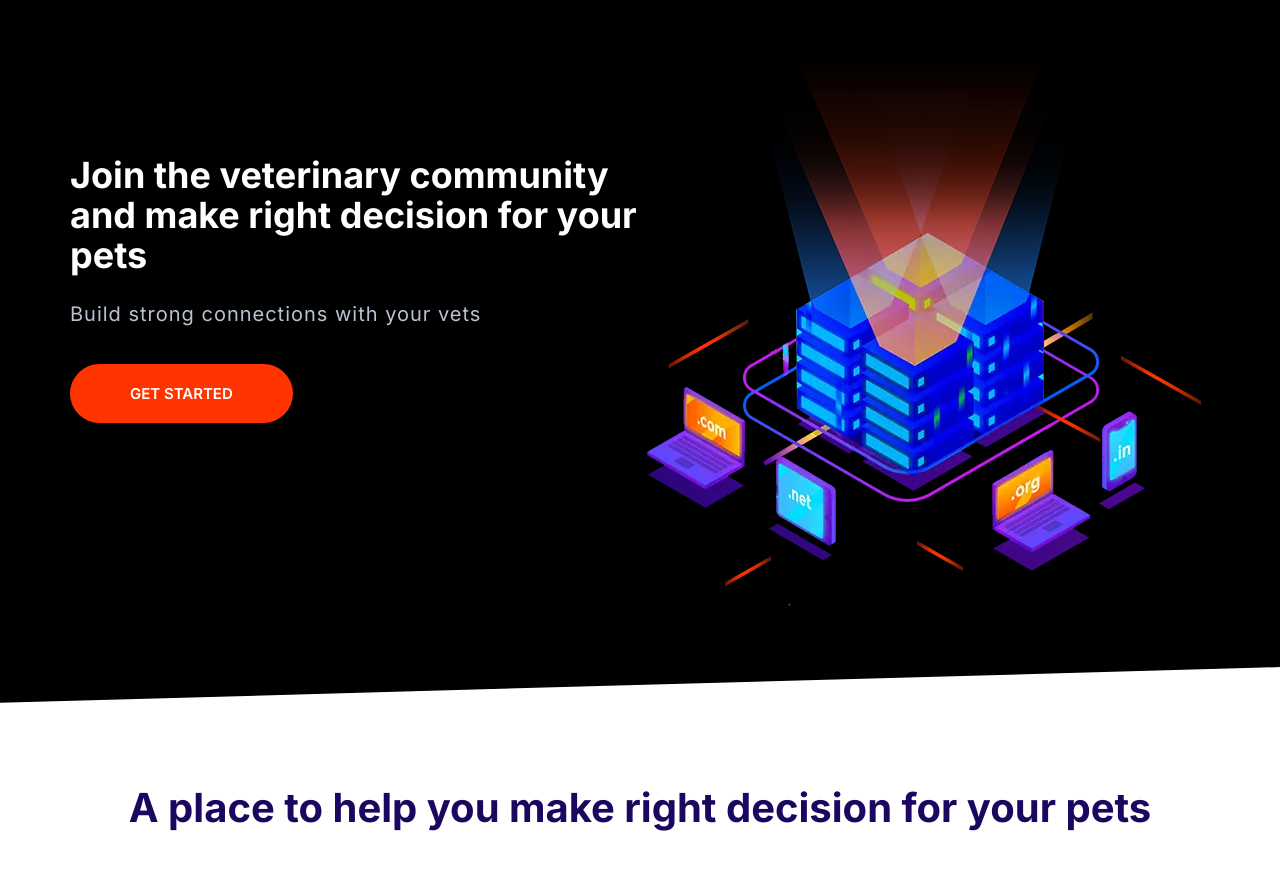
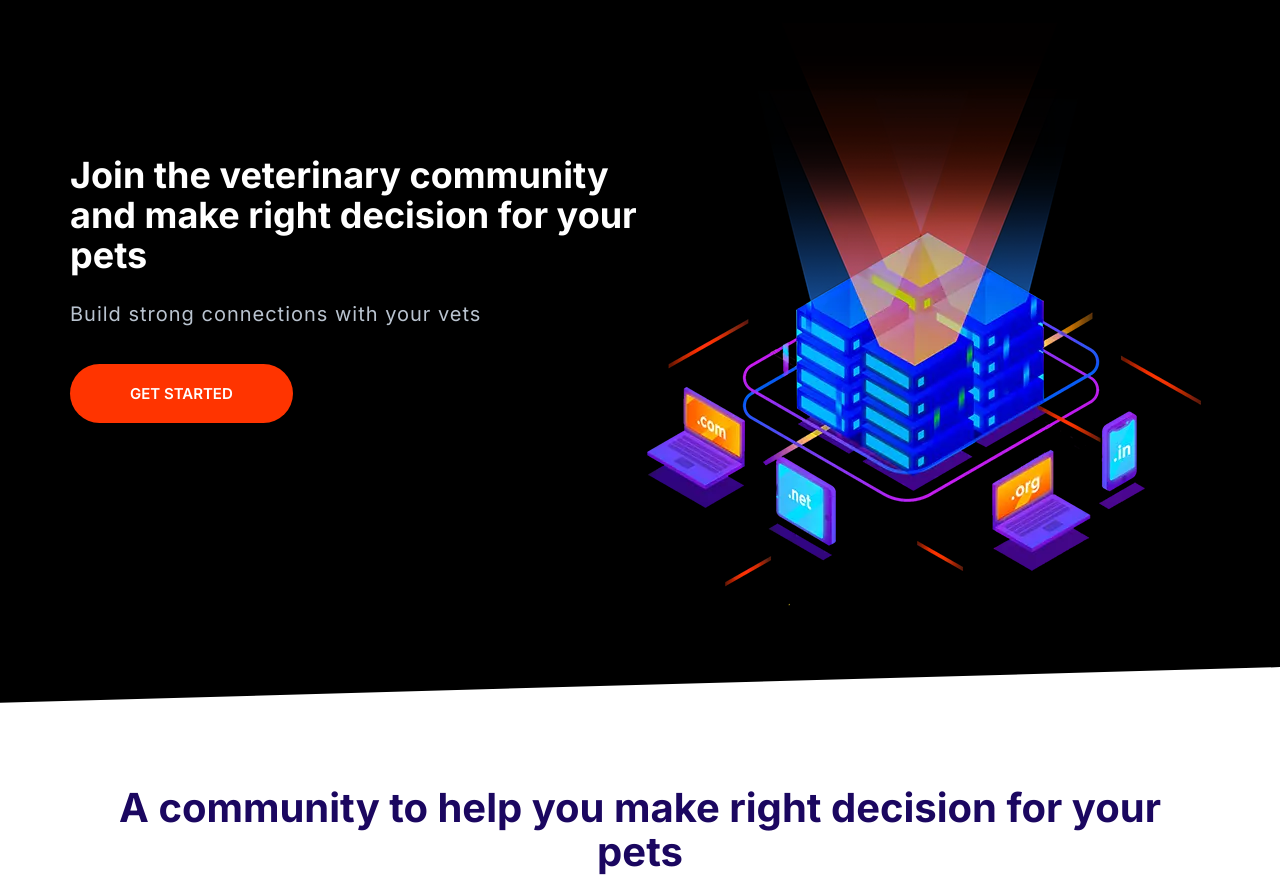
Before and after one commit to geoffcfchen/Vetcation, a website built with Parcel: page index.html in a window 1280 px wide. Shown: the part 74-952 px from the top of the page. Built offline with nearby package versions, Linux system fonts and the light colour scheme; files whose address does not match are found by name.

Commit message:
minor update

```diff
--- a/index.html
+++ b/index.html
@@ -58,7 +58,7 @@
 
     <section class="block container">
       <header class="block__header">
-        <h2>A place to help you make right decision for your pets</h2>
+        <h2>A community to help you make right decision for your pets</h2>
       </header>
       <article class="grid grid--1x2 feature">
         <div class="feature__content" data-aos="fade-right">
```
